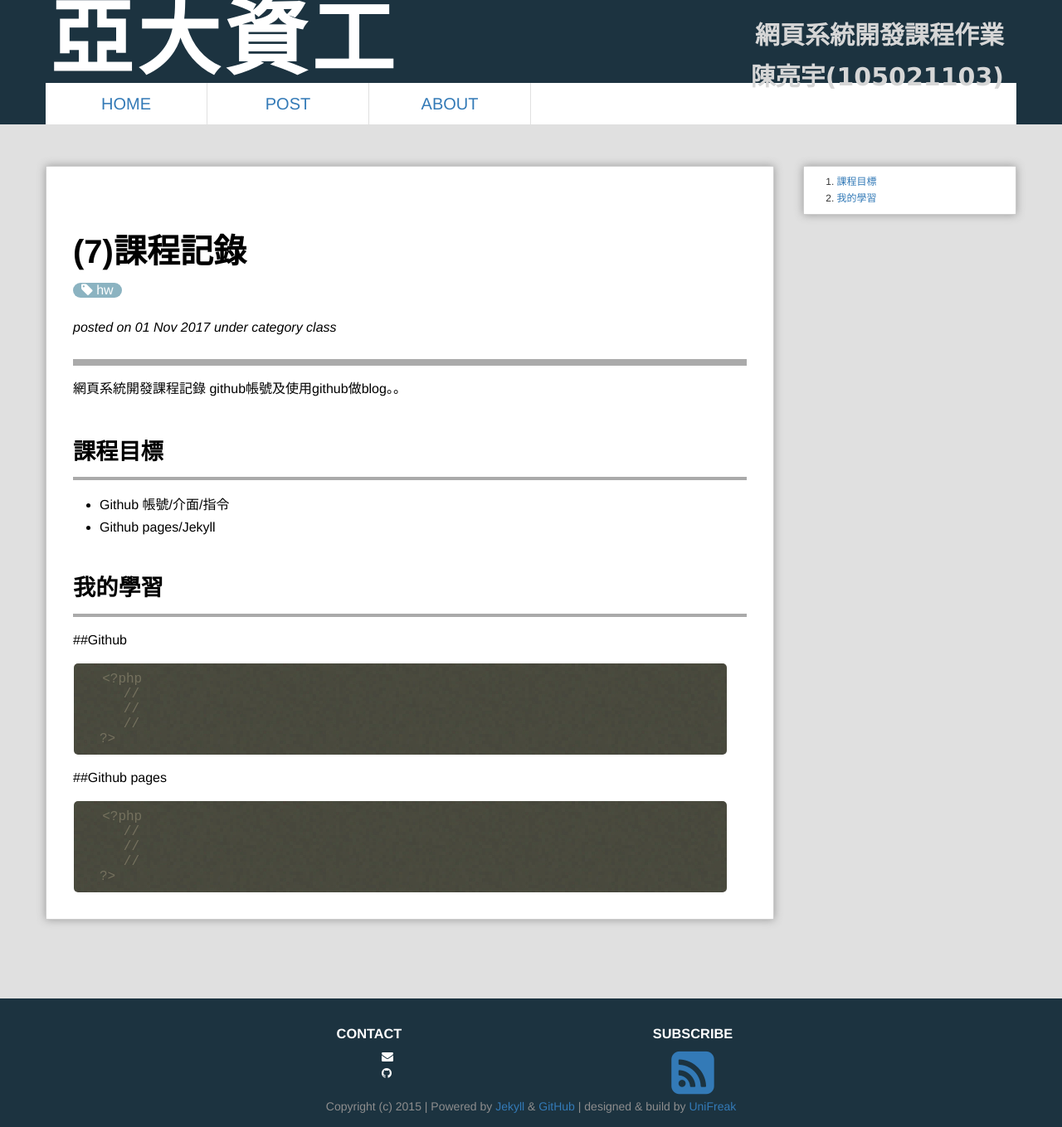
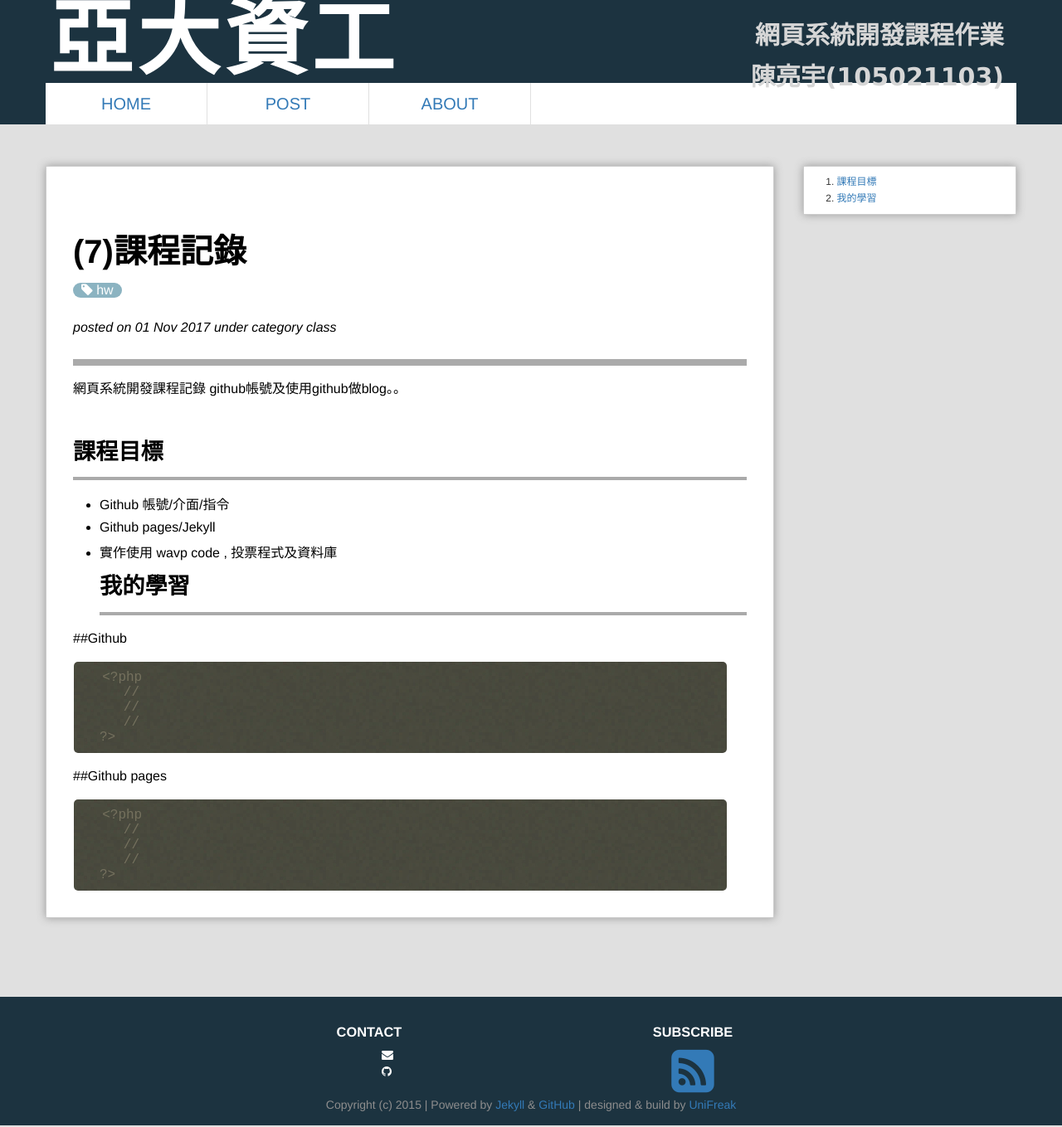
Before and after one commit to 105021103/webcourse, a Jekyll site: the page built from _posts/2017-11-01-Class7.md, in a window 1280 px wide. Shown: the whole page at 83% size. Built offline with Jekyll 4.4.1, drawn with Linux system fonts in a browser that asks for light colours; comment, search, counter and statistics services are not loaded.

Commit message:
Update 2017-11-01-Class7.md

```diff
--- a/_posts/2017-11-01-Class7.md
+++ b/_posts/2017-11-01-Class7.md
@@ -12,7 +12,7 @@ github帳號及使用github做blog。。
 # 課程目標
 - Github 帳號/介面/指令
 - Github pages/Jekyll
-
+- 實作使用 wavp code , 投票程式及資料庫
 # 我的學習
 
 ##Github
```
